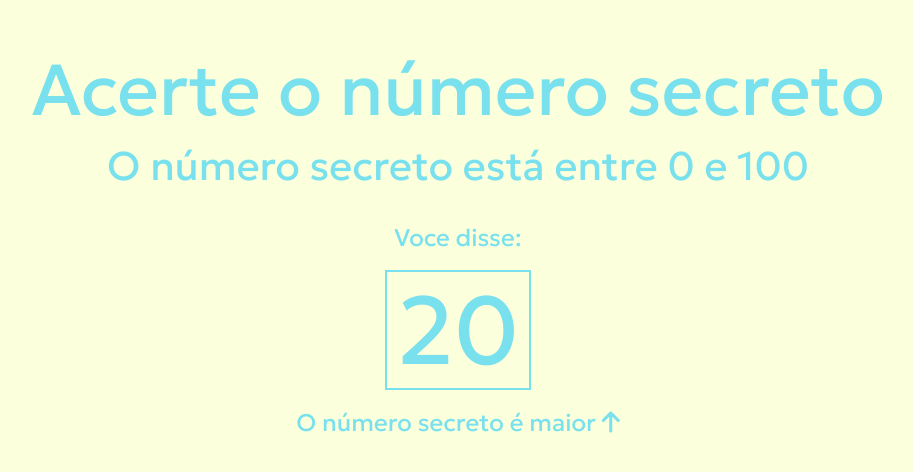
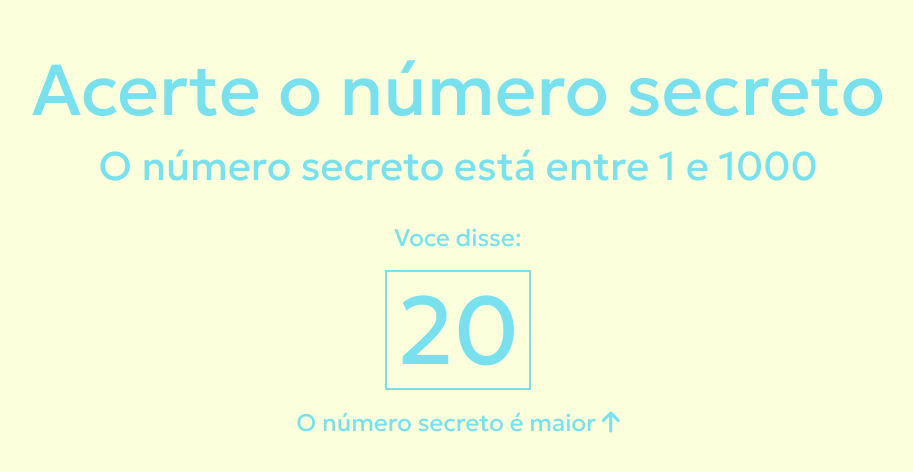
Before and after one commit to thejonathassilva/numero-secreto, a plain HTML site: page index.html in a window 1280 px wide. Shown: the part 156-628 px from the top of the page, without its empty margins (182-1095 px from the left). Drawn offline with nearby package versions, Linux system fonts and the light colour scheme.

Commit message:
implementando logica do valor aleatorio

```diff
--- a/index.html
+++ b/index.html
@@ -14,12 +14,14 @@
 <body>
   <h1>Acerte o número secreto</h1>
 
-  <h3>O número secreto está entre <span id="maior-valor">0</span> e <span id="maior-valor">100</span></h3>
+  <h3>O número secreto está entre <span id="menor-valor">0</span> e <span id="maior-valor">100</span></h3>
 
   <div id="chute" class="mensagem">
     <div>Voce disse:</div>
     <span class="box">20</span>
     <div>O número secreto é maior <i class="fa-sharp fa-solid fa-arrow-up"></i></div>
   </div>
+
+  <script src="/js/sortearNumero.js"></script>
 </body>
 </html>
--- /dev/null
+++ b/js/sortearNumero.js
@@ -0,0 +1,15 @@
+const menorValor = 1;
+const maiorValor = 1000;
+const numeroSecreto = gerarNumeroAleatorio(menorValor, maiorValor);
+
+function gerarNumeroAleatorio(min, max) {
+  return Math.floor(Math.random() * (max - min + 1)) + min;
+}
+
+console.log('numero secreto: ' + numeroSecreto)
+
+const elementoMenorValor = document.querySelector('#menor-valor');
+elementoMenorValor.innerHTML = menorValor;
+
+const elementoMaiorValor = document.querySelector('#maior-valor');
+elementoMaiorValor.innerHTML = maiorValor;
```
